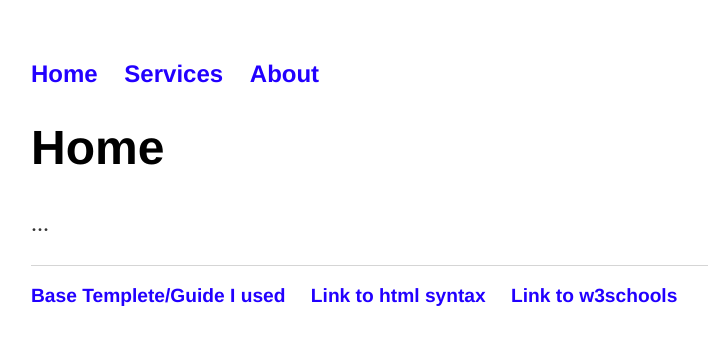
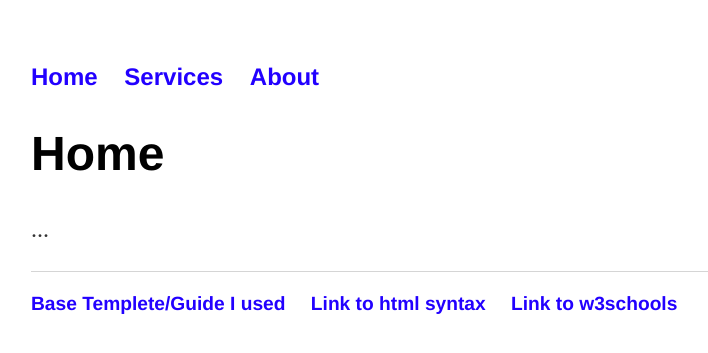
Before and after one commit to ShadowHazel/ShadowHazel.github.io, a Jekyll site: the page built from index.html, in a window 1280 px wide. Shown: the top 353 px of the page, without its empty margins (161-869 px from the left). Built offline with Jekyll 4.4.1, drawn with Linux system fonts in a browser that asks for light colours.

Commit message:
Update 1.css

```diff
--- a/css/1.css
+++ b/css/1.css
@@ -35,6 +35,8 @@
 
 ul {
     font-size: 1.5em;
+    line-height: 1.4em;
+    color: #999;
 }
 
 ul li {
```
